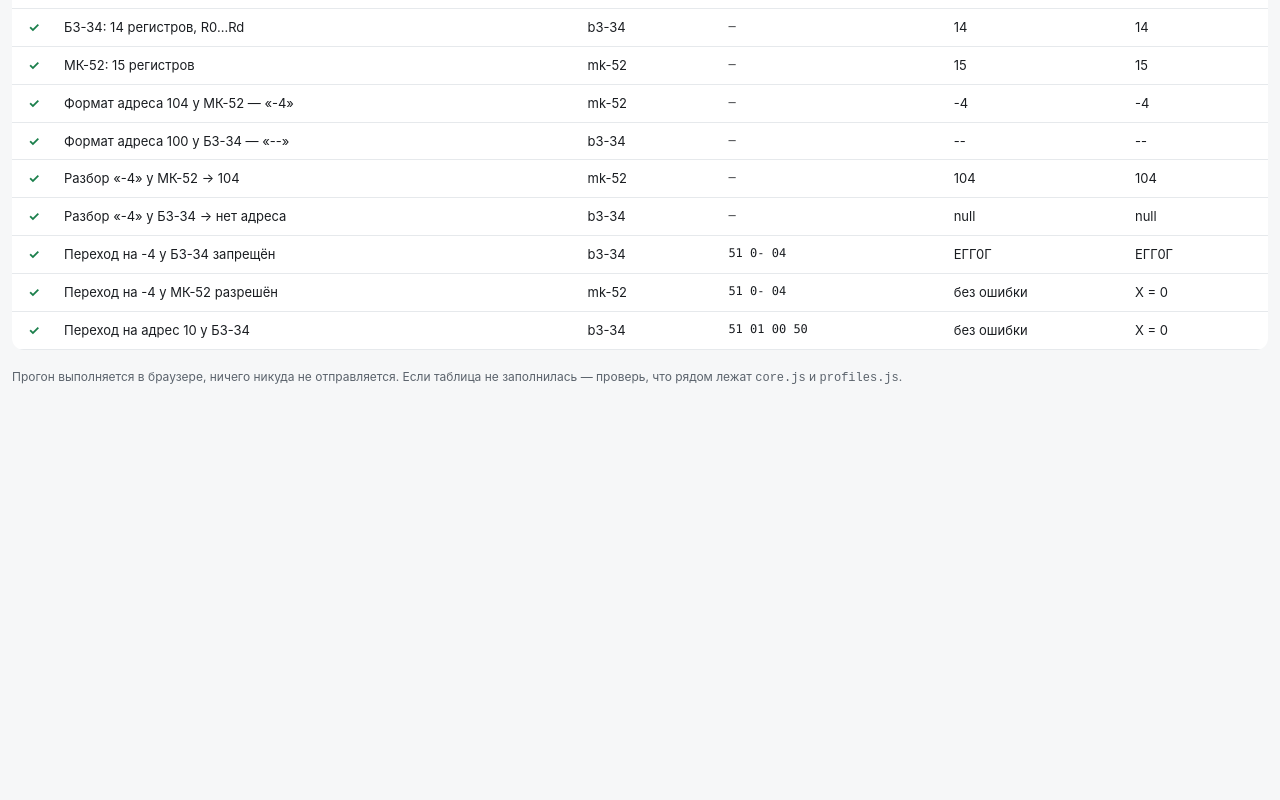
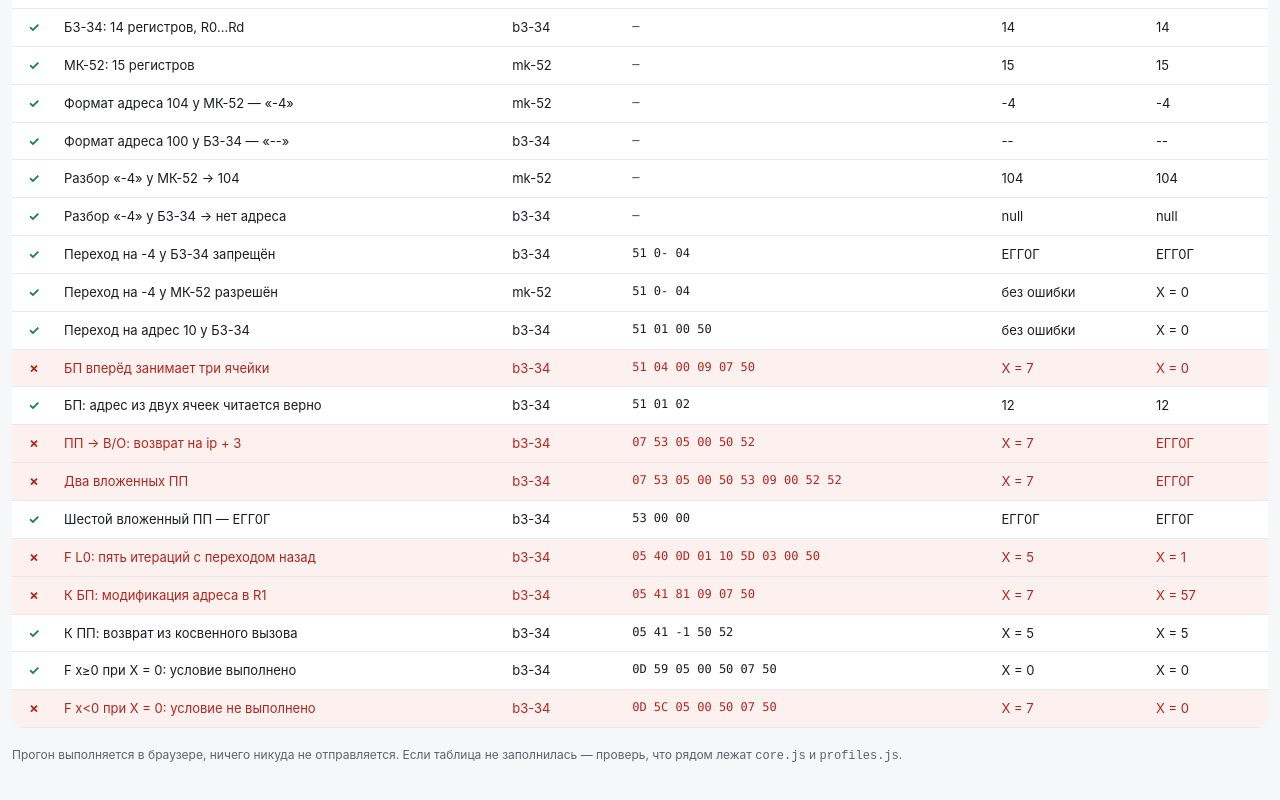
Before and after one commit to greagre/pmk52, a plain HTML site: page tests.html in a window 1280 px wide. Shown: the part 654-1454 px from the top of the page. Before the commit the page ends 1081 px from the top, so only its background shows below. Drawn offline with Linux system fonts and the light colour scheme.

Commit message:
tests: 10 кейсов на переходы, подпрограммы, стек возврата и F L0

```diff
--- a/tests.html
+++ b/tests.html
@@ -191,7 +191,7 @@
       expect: { meta: true, value: null }
     },
 
-    // Переходы
+    // Переходы: пределы адресов
     {
       name: 'Переход на -4 у Б3-34 запрещён', model: 'b3-34', prog: [0x51, 0x0A, 0x04],
       expect: { err: true }
@@ -203,12 +203,98 @@
     {
       name: 'Переход на адрес 10 у Б3-34', model: 'b3-34', prog: [0x51, 0x01, 0x00, 0x50],
       expect: { err: false }
+    },
+
+    // ---- Переходы и подпрограммы ----
+    {
+      name: 'БП вперёд занимает три ячейки',
+      model: 'b3-34',
+      prog: [0x51, 0x04, 0x00, 0x09, 0x07, 0x50],
+      about: 'адрес 4 → цифра 7; при чтении из двух ячеек было бы «97»',
+      expect: { x: 7 }
+    },
+    {
+      name: 'БП: адрес из двух ячеек читается верно',
+      model: 'b3-34',
+      prog: [0x51, 0x01, 0x02],
+      api: 'jumpAddr',
+      at: 0,
+      about: 'jumpAddr(0) должен вернуть 12',
+      expect: { text: '12' }
+    },
+    {
+      name: 'ПП → В/О: возврат на ip + 3',
+      model: 'b3-34',
+      prog: [0x07, 0x53, 0x05, 0x00, 0x50, 0x52],
+      about: 'вызов из ячейки 1, возврат на 4, там С/П',
+      expect: { x: 7 }
+    },
+    {
+      name: 'Два вложенных ПП',
+      model: 'b3-34',
+      prog: [0x07, 0x53, 0x05, 0x00, 0x50, 0x53, 0x09, 0x00, 0x52, 0x52],
+      about: 'глубина 2: 1 → 5 → 9, затем 8 → 4 → стоп',
+      expect: { x: 7 }
+    },
+    {
+      name: 'Шестой вложенный ПП — ЕГГ0Г',
+      model: 'b3-34',
+      prog: [0x53, 0x00, 0x00],
+      about: 'стек возврата ограничен пятью разрядами',
+      expect: { err: true }
+    },
+    {
+      name: 'F L0: пять итераций с переходом назад',
+      model: 'b3-34',
+      prog: [0x05, 0x40, 0x0D, 0x01, 0x10, 0x5D, 0x03, 0x00, 0x50],
+      about: 'R0 = 5, в цикле X + 1; выход по нулю → X = 5',
+      expect: { x: 5 }
+    },
+    {
+      name: 'К БП: модификация адреса в R1',
+      model: 'b3-34',
+      prog: [0x05, 0x41, 0x81, 0x09, 0x07, 0x50],
+      about: 'R1 = 5, модификация −1 → адрес 4, там цифра 7',
+      expect: { x: 7 }
+    },
+    {
+      name: 'К ПП: возврат из косвенного вызова',
+      model: 'b3-34',
+      prog: [0x05, 0x41, 0xA1, 0x50, 0x52],
+      about: 'R1 = 5 → адрес 4 (В/О) → возврат на 3 (С/П)',
+      expect: { x: 5 }
+    },
+    {
+      name: 'F x≥0 при X = 0: условие выполнено',
+      model: 'b3-34',
+      prog: [0x0D, 0x59, 0x05, 0x00, 0x50, 0x07, 0x50],
+      about: 'истина → адрес не воспринимается, сразу С/П с X = 0',
+      expect: { x: 0 }
+    },
+    {
+      name: 'F x<0 при X = 0: условие не выполнено',
+      model: 'b3-34',
+      prog: [0x0D, 0x5C, 0x05, 0x00, 0x50, 0x07, 0x50],
+      about: 'ложь → переход на 5, там цифра 7',
+      expect: { x: 7 }
     }
   ];
 
   function runCase(c) {
     var p = profile(c.model);
     if (!p) return { text: 'нет профиля ' + c.model, err: false };
+
+    if (c.api === 'jumpAddr') {
+      var ctj;
+      try {
+        ctj = MKCore.create(p);
+        ctj.setProgram(c.prog);
+      } catch (e) {
+        return { text: 'сбой: ' + e.message, err: true };
+      }
+      var a = ctj.jumpAddr(c.at || 0);
+      return { text: String(a), raw: a, meta: true };
+    }
 
     if (c.meta === 'progLen') return { text: p.progLen, meta: true };
     if (c.meta === 'regCount') return { text: p.regCount, meta: true };
@@ -224,7 +310,7 @@
       ct = MKCore.create(p);
       ct.setProgram(c.prog);
       if (c.x !== undefined) ct.setX(c.x);
-      ct.run(500);
+      ct.run(c.limit || 500);
     } catch (e) {
       return { text: 'сбой: ' + e.message, err: true };
     }
@@ -236,6 +322,7 @@
 
   function passes(c, got) {
     var e = c.expect;
+    if (e.text !== undefined) return String(got.text) === String(e.text);
     if (e.meta) {
       if (c.meta === 'parse') {
         var want = (e.value === null ? null : e.value);
@@ -252,6 +339,7 @@
 
   function expectText(c) {
     var e = c.expect;
+    if (e.text !== undefined) return e.text;
     if (e.meta) return (e.value === null ? 'null' : String(e.value));
     if (e.err === true) return 'ЕГГ0Г';
     if (e.err === false) return 'без ошибки';
```
